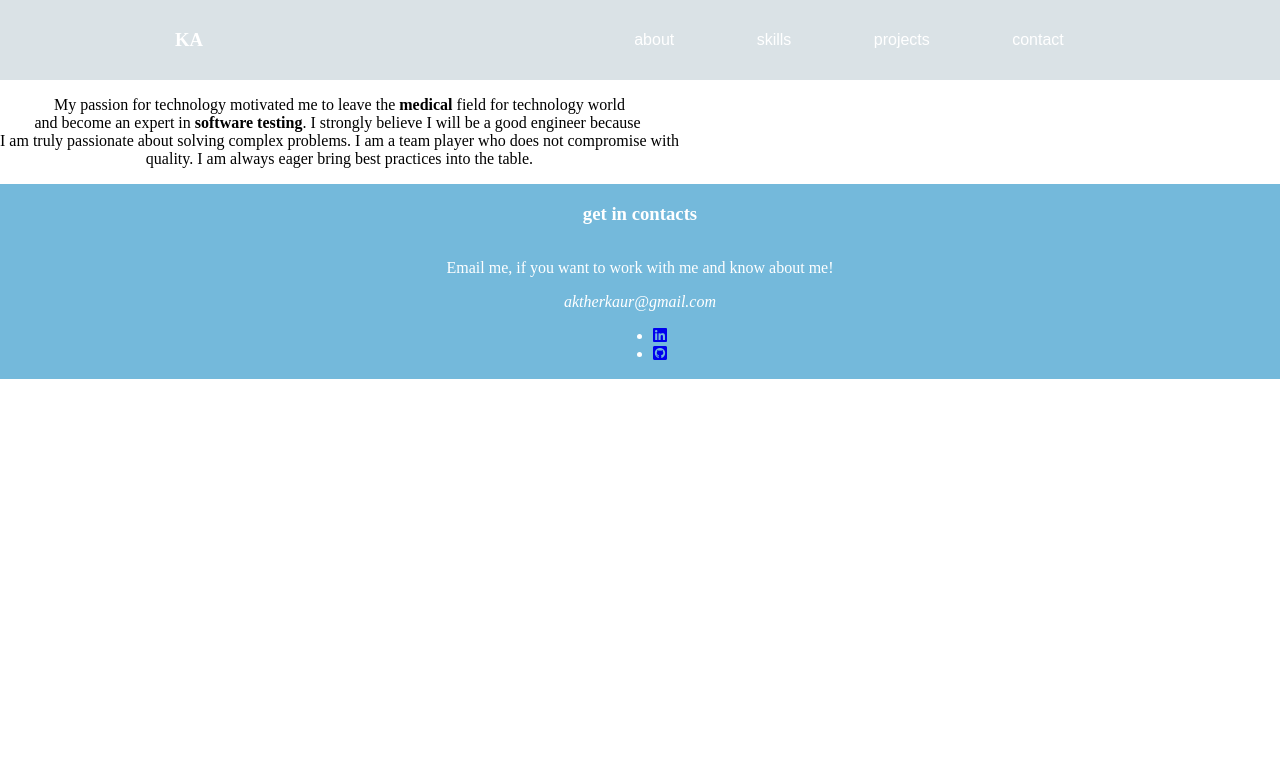
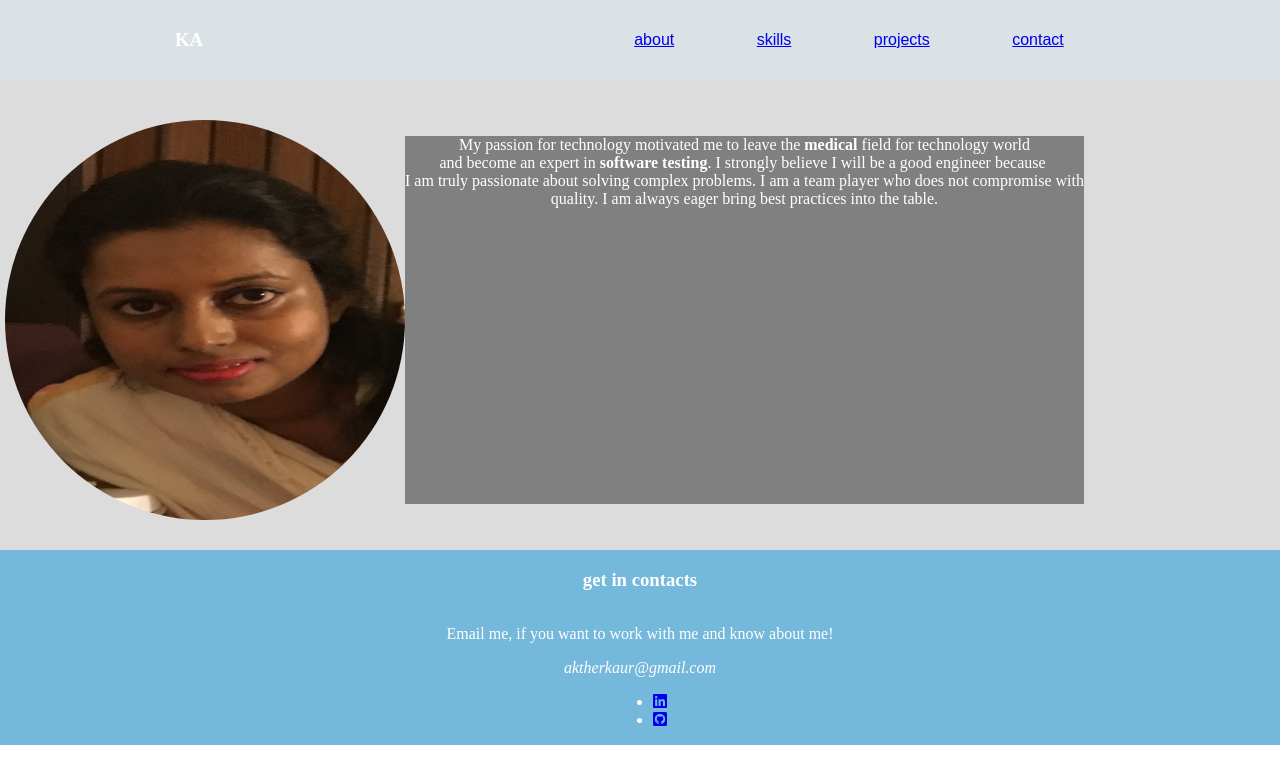
Before and after one commit to kakther/kausarakther-portfolio, a React (Create React App) app: page /about in a window 1280 px wide. Shown: the top 784 px of the page. Built offline with nearby package versions, Linux system fonts and the light colour scheme.

Commit message:
add nav link

```diff
--- a/src/App.js
+++ b/src/App.js
@@ -13,11 +13,13 @@ function App() {
     <Router>
       <div className="App">
         <Nav/>
+        <Switch>
+          <Route path="/about" component={About} />
+          <Route path="/skills" component={Skills} />
+          <Route path="/projects" component={Projects} />
+          <Route path="/contacts" component={Contacts} />
+        </Switch>
 
-        <Route path="/about" component={About} />
-        <Route path="/skills" component={Skills} />
-        <Route path="/projects" component={Projects} />
-        <Route path="/contacts" component={Contacts} />
 
       </div>
       <div>
--- a/src/components/About.js
+++ b/src/components/About.js
@@ -1,10 +1,11 @@
 import React from 'react'
+import picture from './assets/profile.jpg'
 
 function About() {
     return(
         <div className="about">
-            <p id='picture'>
-            </p>
+            <img id='portfolio-picture' src={picture}></img>
+
             <p id='about-me'>
                 My passion for technology motivated me to leave the <strong>medical</strong> field for technology world <br/>
                 and become an expert in <strong>software testing</strong>. I strongly believe I will be a good engineer because <br/>
--- a/src/components/Nav.js
+++ b/src/components/Nav.js
@@ -1,15 +1,26 @@
 import React from 'react'
-
+import {Link} from 'react-router-dom'
 
 function Nav (){
     return(
         <div className="nav">
             <h3>KA</h3>
             <ul className="nav-links">
+                <Link to="/about">
                 <li>about</li>
+                </Link>
+
+                <Link to="/skills">
                 <li>skills</li>
-                <li>projects</li>
+                </Link>
+
+                <Link to="/projects">
+                    <li>projects</li>
+                </Link>
+
+                <Link to="/contact">
                 <li>contact</li>
+                </Link>
             </ul>
         </div>
     )
--- a/src/index.css
+++ b/src/index.css
@@ -1,3 +1,10 @@
+:root {
+  --seafoam: #6D8C87;
+  --gray: #404040;
+  --magenta: #8F0458;
+  --sage: #ACB3AB;
+}
+
 body {
   background-color: offwhite;
   margin: 0;
@@ -24,12 +31,23 @@ body {
 
 /* ABOUT_ME */
 .about{
+  background-color: gainsboro;
+  box-sizing: border-box;
+  padding: 40px 5px 30px 5px;
   display: flex;
-  text-align: center;
+
 }
 
+#portfolio-picture{
+  border-radius: 50%;
+  height: 400px;
+  width: 400px;
+  /* object-fit: cover; */
+}
 #about-me{
   text-align: center;
+  background-color: gray;
+  color: white;
 }
 /* SKILLS */
 .skills{
```
Also changed, not shown: src/components/assets/profile.jpg (added).
